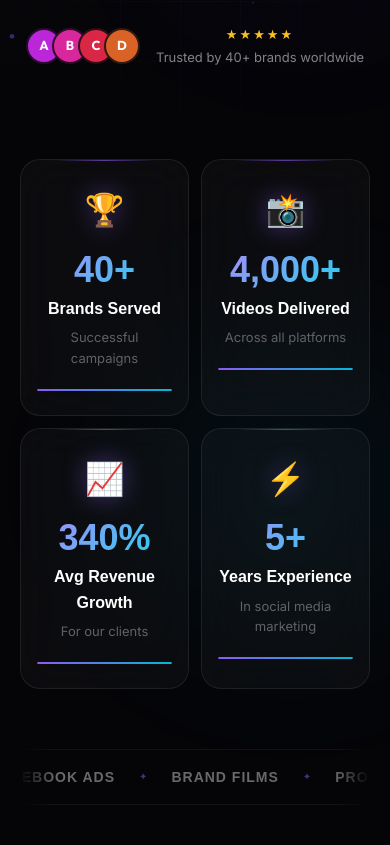
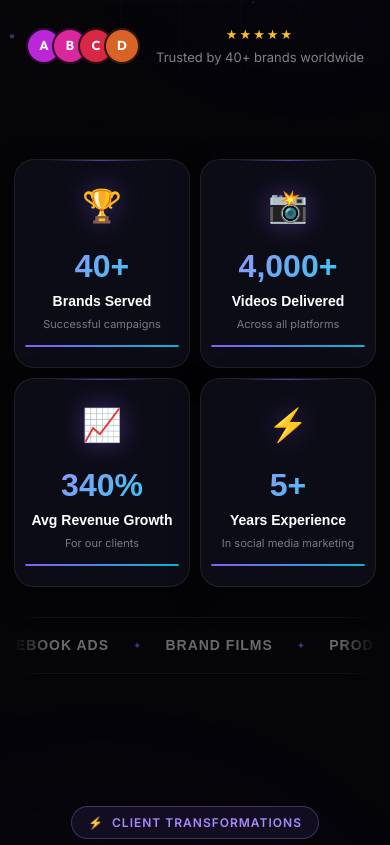
Before and after one commit to amaanpathan2313/Reelx-Media, a React (Vite) app: page / in a window 390 px wide. Shown: the part 779-1624 px from the top of the page. Built offline with nearby package versions, Linux system fonts and the light colour scheme; a web font is replaced by a local one.

Commit message:
Mobile View Update

```diff
--- a/src/components/BeforeAfter/BeforeAfter.css
+++ b/src/components/BeforeAfter/BeforeAfter.css
@@ -300,11 +300,25 @@
   }
 
   .before-after__info {
-    padding: 12px 10px;
+    padding: 10px 6px;
   }
 
   .before-after__box-title {
-    font-size: 13px;
-    line-height: 1.3;
+    font-size: clamp(9.5px, 2.7vw, 12px);
+    line-height: 1.2;
+    white-space: nowrap;
+    overflow: hidden;
+    text-overflow: ellipsis;
+    letter-spacing: -0.02em;
   }
 }
+
+@media (max-width: 400px) {
+  .before-after__info {
+    padding: 8px 5px;
+  }
+
+  .before-after__box-title {
+    font-size: clamp(8.5px, 2.8vw, 10.5px);
+  }
+}
--- a/src/components/BeforeAfter/BeforeAfter.jsx
+++ b/src/components/BeforeAfter/BeforeAfter.jsx
@@ -22,8 +22,6 @@ const videoBoxes = [
     type: 'BEFORE',
     title: 'Client 1 — Before ReelX',
     desc: 'Unoptimized footage & low engagement',
-    views: '15K Views',
-    roas: '1.2x ROAS',
     videoUrl: video1Before,
     poster: 'https://images.unsplash.com/photo-1566073771259-6a8506099945?auto=format&fit=crop&w=800&q=80',
   },
@@ -34,8 +32,6 @@ const videoBoxes = [
     type: 'AFTER',
     title: 'Client 1 — After ReelX',
     desc: 'High-converting viral strategy (+450% Revenue)',
-    views: '2.4M Views',
-    roas: '8.5x ROAS',
     videoUrl: video1After,
     poster: 'https://images.unsplash.com/photo-1582719478250-c89cae4dc85b?auto=format&fit=crop&w=800&q=80',
   },
@@ -46,8 +42,6 @@ const videoBoxes = [
     type: 'BEFORE',
     title: 'Client 2 — Before ReelX',
     desc: 'Static images & low video reach',
-    views: '8K Views',
-    roas: '0.9x ROAS',
     videoUrl: video2Before,
     poster: 'https://images.unsplash.com/photo-1600596542815-ffad4c1539a9?auto=format&fit=crop&w=800&q=80',
   },
@@ -58,8 +52,6 @@ const videoBoxes = [
     type: 'AFTER',
     title: 'Client 2 — After ReelX',
     desc: 'Cinematic property walkthroughs (12x Leads)',
-    views: '4.8M Views',
-    roas: '12x ROAS',
     videoUrl: video2After,
     poster: 'https://images.unsplash.com/photo-1600585154340-be6161a56a0c?auto=format&fit=crop&w=800&q=80',
   },
@@ -70,8 +62,6 @@ const videoBoxes = [
     type: 'BEFORE',
     title: 'Client 3 — Before ReelX',
     desc: 'High ad cost & poor conversion',
-    views: '32K Views',
-    roas: '1.5x ROAS',
     videoUrl: video3Before,
     poster: 'https://images.unsplash.com/photo-1576091160399-112ba8d25d1d?auto=format&fit=crop&w=800&q=80',
   },
@@ -82,8 +72,6 @@ const videoBoxes = [
     type: 'AFTER',
     title: 'Client 3 — After ReelX',
     desc: 'Problem-solving hook ads (18x ROI)',
-    views: '6.2M Views',
-    roas: '18x ROAS',
     videoUrl: video3After,
     poster: 'https://images.unsplash.com/photo-1505751172876-fa1923c5c528?auto=format&fit=crop&w=800&q=80',
   },
@@ -149,22 +137,6 @@ const BeforeAfter = () => {
                     preload="metadata"
                     playsInline
                   />
-
-                  <div className="before-after__overlay">
-                    <div className="before-after__overlay-stats">
-                      <div>
-                        <div className="before-after__stat-val">{box.views}</div>
-                        <div className="before-after__stat-label">Views</div>
-                      </div>
-                      <div className="before-after__stat-divider" />
-                      <div>
-                        <div className="before-after__stat-val" style={{ color: box.type === 'BEFORE' ? '#fca5a5' : '#6ee7b7' }}>
-                          {box.roas}
-                        </div>
-                        <div className="before-after__stat-label">ROAS</div>
-                      </div>
-                    </div>
-                  </div>
                 </div>
 
                 {/* Box Content */}
--- a/src/components/Portfolio/Portfolio.jsx
+++ b/src/components/Portfolio/Portfolio.jsx
@@ -36,38 +36,38 @@ const demoVideo = 'https://res.cloudinary.com/gkl3exsq/video/upload/v1792927651/
 const categories = ['All', 'Resorts / Villas', 'Real State', 'Health Care', 'Promotional Videos']
 
 const portfolioItems = [
-  { id: 'p1', title: 'Brand Promo Video 1', category: 'Promotional Videos', views: '3.1M', roas: '9.2x', color: '#8b5cf6', emoji: '🎬', videoUrl: promo1 },
-  { id: 'r2', title: 'Resort Video 1', category: 'Resorts / Villas', views: '2.1M', roas: '8.4x', color: '#10b981', emoji: '🎬', videoUrl: resort2 },
-  { id: 'rs1', title: 'Real Estate Video 1', category: 'Real State', views: '1.4M', roas: '7.1x', color: '#10b981', emoji: '🎬', videoUrl: realstate1 },
+  { id: 'p1', title: 'Brand Promo Video 1', category: 'Promotional Videos', color: '#8b5cf6', emoji: '🎬', videoUrl: promo1 },
+  { id: 'r2', title: 'Resort Video 1', category: 'Resorts / Villas', color: '#10b981', emoji: '🎬', videoUrl: resort2 },
+  { id: 'rs1', title: 'Real Estate Video 1', category: 'Real State', color: '#10b981', emoji: '🎬', videoUrl: realstate1 },
 
-  { id: 'p2', title: 'Brand Promo Video 2', category: 'Promotional Videos', views: '2.4M', roas: '7.5x', color: '#ec4899', emoji: '🎬', videoUrl: promo2 },
-  { id: 'r3', title: 'Resort Video 2', category: 'Resorts / Villas', views: '1.5M', roas: '6.2x', color: '#06b6d4', emoji: '🎬', videoUrl: resort3 },
-  { id: 'rs2', title: 'Real Estate Video 2', category: 'Real State', views: '2.8M', roas: '8.4x', color: '#06b6d4', emoji: '🎬', videoUrl: realstate2 },
+  { id: 'p2', title: 'Brand Promo Video 2', category: 'Promotional Videos', color: '#ec4899', emoji: '🎬', videoUrl: promo2 },
+  { id: 'r3', title: 'Resort Video 2', category: 'Resorts / Villas', color: '#06b6d4', emoji: '🎬', videoUrl: resort3 },
+  { id: 'rs2', title: 'Real Estate Video 2', category: 'Real State', color: '#06b6d4', emoji: '🎬', videoUrl: realstate2 },
 
-  { id: 'p3', title: 'Brand Promo Video 3', category: 'Promotional Videos', views: '4.8M', roas: '11.1x', color: '#06b6d4', emoji: '🎬', videoUrl: promo3 },
-  { id: 'r4', title: 'Resort Video 3', category: 'Resorts / Villas', views: '3.4M', roas: '10.1x', color: '#8b5cf6', emoji: '🎬', videoUrl: resort4 },
-  { id: 'rs3', title: '2BHK Cinematics', category: 'Real State', views: '3.1M', roas: '9.2x', color: '#8b5cf6', emoji: '🎬', videoUrl: realstate2Bhk },
+  { id: 'p3', title: 'Brand Promo Video 3', category: 'Promotional Videos', color: '#06b6d4', emoji: '🎬', videoUrl: promo3 },
+  { id: 'r4', title: 'Resort Video 3', category: 'Resorts / Villas', color: '#8b5cf6', emoji: '🎬', videoUrl: resort4 },
+  { id: 'rs3', title: '2BHK Cinematics', category: 'Real State', color: '#8b5cf6', emoji: '🎬', videoUrl: realstate2Bhk },
 
-  { id: 'p4', title: 'Brand Promo Video 4', category: 'Promotional Videos', views: '1.2M', roas: '5.4x', color: '#10b981', emoji: '🎬', videoUrl: promo4 },
-  { id: 'r5', title: 'Resort Video 4', category: 'Resorts / Villas', views: '1.2M', roas: '5.5x', color: '#ec4899', emoji: '🎬', videoUrl: resort5 },
-  { id: 'rs4', title: 'Real Estate Video 3', category: 'Real State', views: '1.9M', roas: '6.5x', color: '#ec4899', emoji: '🎬', videoUrl: demoVideo },
+  { id: 'p4', title: 'Brand Promo Video 4', category: 'Promotional Videos', color: '#10b981', emoji: '🎬', videoUrl: promo4 },
+  { id: 'r5', title: 'Resort Video 4', category: 'Resorts / Villas', color: '#ec4899', emoji: '🎬', videoUrl: resort5 },
+  { id: 'rs4', title: 'Real Estate Video 3', category: 'Real State', color: '#ec4899', emoji: '🎬', videoUrl: demoVideo },
 
-  { id: 'p5', title: 'Brand Promo Video 5', category: 'Promotional Videos', views: '5.6M', roas: '13.2x', color: '#f97316', emoji: '🎬', videoUrl: promo5 },
-  { id: 'r6', title: 'Resort Video 5', category: 'Resorts / Villas', views: '4.7M', roas: '12.8x', color: '#fbbf24', emoji: '🎬', videoUrl: resort6 },
-  { id: 'rs5', title: 'Real Estate Video 4', category: 'Real State', views: '4.2M', roas: '11.8x', color: '#fbbf24', emoji: '🎬', videoUrl: realstate4 },
+  { id: 'p5', title: 'Brand Promo Video 5', category: 'Promotional Videos', color: '#f97316', emoji: '🎬', videoUrl: promo5 },
+  { id: 'r6', title: 'Resort Video 5', category: 'Resorts / Villas', color: '#fbbf24', emoji: '🎬', videoUrl: resort6 },
+  { id: 'rs5', title: 'Real Estate Video 4', category: 'Real State', color: '#fbbf24', emoji: '🎬', videoUrl: realstate4 },
 
-  { id: 'p6', title: 'Brand Promo Video 6', category: 'Promotional Videos', views: '8.1M', roas: '15.8x', color: '#fbbf24', emoji: '🎬', videoUrl: promo6 },
-  { id: 'r7', title: 'Resort Video 6', category: 'Resorts / Villas', views: '5.9M', roas: '14.2x', color: '#f97316', emoji: '🎬', videoUrl: resort7 },
-  { id: 'rs6', title: '4BHK Cinematics', category: 'Real State', views: '5.5M', roas: '14.1x', color: '#f97316', emoji: '🎬', videoUrl: realstate4Bhk },
+  { id: 'p6', title: 'Brand Promo Video 6', category: 'Promotional Videos', color: '#fbbf24', emoji: '🎬', videoUrl: promo6 },
+  { id: 'r7', title: 'Resort Video 6', category: 'Resorts / Villas', color: '#f97316', emoji: '🎬', videoUrl: resort7 },
+  { id: 'rs6', title: '4BHK Cinematics', category: 'Real State', color: '#f97316', emoji: '🎬', videoUrl: realstate4Bhk },
 
-  { id: 'p7', title: 'Brand Promo Video 7', category: 'Promotional Videos', views: '2.9M', roas: '8.3x', color: '#4f46e5', emoji: '🎬', videoUrl: demoVideo },
-  { id: 'rs7', title: 'Real Estate Video 5', category: 'Real State', views: '2.4M', roas: '7.9x', color: '#4f46e5', emoji: '🎬', videoUrl: realstate5 },
+  { id: 'p7', title: 'Brand Promo Video 7', category: 'Promotional Videos', color: '#4f46e5', emoji: '🎬', videoUrl: demoVideo },
+  { id: 'rs7', title: 'Real Estate Video 5', category: 'Real State', color: '#4f46e5', emoji: '🎬', videoUrl: realstate5 },
 
-  { id: 'p8', title: 'Brand Promo Video 8', category: 'Promotional Videos', views: '1.9M', roas: '6.7x', color: '#ef4444', emoji: '🎬', videoUrl: promo8 },
-  { id: 'rs8', title: 'Real Estate Video 6', category: 'Real State', views: '1.7M', roas: '5.8x', color: '#ef4444', emoji: '🎬', videoUrl: demoVideo },
+  { id: 'p8', title: 'Brand Promo Video 8', category: 'Promotional Videos', color: '#ef4444', emoji: '🎬', videoUrl: promo8 },
+  { id: 'rs8', title: 'Real Estate Video 6', category: 'Real State', color: '#ef4444', emoji: '🎬', videoUrl: demoVideo },
 
-  { id: 'p9', title: 'Brand Promo Video 9', category: 'Promotional Videos', views: '4.2M', roas: '10.5x', color: '#a78bfa', emoji: '🎬', videoUrl: promo9 },
-  { id: 'rs9', title: 'Real Estate Video 7', category: 'Real State', views: '3.6M', roas: '10.5x', color: '#a78bfa', emoji: '🎬', videoUrl: realstate7 },
+  { id: 'p9', title: 'Brand Promo Video 9', category: 'Promotional Videos', color: '#a78bfa', emoji: '🎬', videoUrl: promo9 },
+  { id: 'rs9', title: 'Real Estate Video 7', category: 'Real State', color: '#a78bfa', emoji: '🎬', videoUrl: realstate7 },
 ]
 
 const Portfolio = () => {
@@ -161,19 +161,6 @@ const Portfolio = () => {
                       </div>
                     </>
                   )}
-                  <div className="portfolio__overlay" style={{ pointerEvents: 'none' }}>
-                    <div className="portfolio__overlay-stats">
-                      <div>
-                        <div className="portfolio__stat-val">{item.views}</div>
-                        <div className="portfolio__stat-label">Views</div>
-                      </div>
-                      <div className="portfolio__stat-divider" />
-                      <div>
-                        <div className="portfolio__stat-val" style={{ color: item.color }}>{item.roas}</div>
-                        <div className="portfolio__stat-label">ROAS</div>
-                      </div>
-                    </div>
-                  </div>
                 </div>
 
                 {/* Info */}
--- a/src/components/Stats/Stats.css
+++ b/src/components/Stats/Stats.css
@@ -2,6 +2,19 @@
   position: relative;
   z-index: 1;
   overflow: hidden;
+  width: 100%;
+  max-width: 100vw;
+  box-sizing: border-box;
+}
+
+.stats .container {
+  width: 100%;
+  max-width: var(--container-max);
+  margin-left: auto;
+  margin-right: auto;
+  padding-left: 24px;
+  padding-right: 24px;
+  box-sizing: border-box;
 }
 
 .stats__orb {
@@ -19,9 +32,11 @@
 
 .stats__grid {
   display: grid;
-  grid-template-columns: repeat(4, 1fr);
+  grid-template-columns: repeat(4, minmax(0, 1fr));
   gap: 20px;
-  margin-bottom: 60px;
+  margin: 0 auto 60px auto;
+  width: 100%;
+  box-sizing: border-box;
 }
 
 .stats__card {
@@ -29,6 +44,26 @@
   text-align: center;
   position: relative;
   cursor: default;
+  box-sizing: border-box;
+  width: 100%;
+  /* Hardware acceleration & anti-flicker isolation */
+  transform: translate3d(0, 0, 0);
+  -webkit-transform: translate3d(0, 0, 0);
+  backface-visibility: hidden;
+  -webkit-backface-visibility: hidden;
+  isolation: isolate;
+  will-change: transform;
+  contain: paint;
+  transition: transform 0.3s ease, border-color 0.3s ease, box-shadow 0.3s ease !important;
+}
+
+.stats__card.glass-card {
+  /* Solid dark base prevents 60fps blur recalculation flickering against particle canvas */
+  background: rgba(14, 14, 26, 0.92);
+  -webkit-backdrop-filter: blur(16px);
+  backdrop-filter: blur(16px);
+  border: 1px solid rgba(255, 255, 255, 0.08);
+  box-shadow: 0 10px 30px rgba(0, 0, 0, 0.35);
 }
 
 .stats__card::before {
@@ -53,12 +88,21 @@
   font-family: var(--font-primary);
   font-size: 48px;
   font-weight: 800;
+  font-variant-numeric: tabular-nums;
   background: linear-gradient(135deg, #a78bfa, #22d3ee);
   -webkit-background-clip: text;
   -webkit-text-fill-color: transparent;
   background-clip: text;
-  line-height: 1;
+  line-height: 1.1;
+  min-height: 54px;
+  display: flex;
+  align-items: center;
+  justify-content: center;
   margin-bottom: 8px;
+  /* Anti-jitter transform layer */
+  transform: translateZ(0);
+  -webkit-transform: translateZ(0);
+  backface-visibility: hidden;
 }
 
 .stats__label {
@@ -72,7 +116,7 @@
 .stats__desc {
   font-family: 'Inter', sans-serif;
   font-size: 13px;
-  color: rgba(255, 255, 255, 0.35);
+  color: rgba(255, 255, 255, 0.45);
   margin-bottom: 20px;
 }
 
@@ -96,6 +140,9 @@
   border-bottom: 1px solid rgba(255, 255, 255, 0.06);
   padding: 16px 0;
   mask-image: linear-gradient(90deg, transparent 0%, black 10%, black 90%, transparent 100%);
+  width: 100%;
+  max-width: 100%;
+  box-sizing: border-box;
 }
 
 .stats__marquee-track {
@@ -127,12 +174,65 @@
   font-size: 10px;
 }
 
+/* Responsive adjustments */
 @media (max-width: 1024px) {
-  .stats__grid { grid-template-columns: repeat(2, 1fr); }
+  .stats__grid {
+    grid-template-columns: repeat(2, minmax(0, 1fr));
+    gap: 16px;
+    width: 100%;
+    margin-left: auto;
+    margin-right: auto;
+  }
+}
+
+@media (max-width: 768px) {
+  .stats .container {
+    padding-left: 16px;
+    padding-right: 16px;
+  }
+  .stats__grid {
+    grid-template-columns: repeat(2, minmax(0, 1fr));
+    gap: 12px;
+    margin-bottom: 40px;
+    width: 100%;
+    margin-left: auto;
+    margin-right: auto;
+  }
+  .stats__card {
+    padding: 24px 14px;
+  }
+  .stats__orb {
+    display: none;
+  }
 }
 
 @media (max-width: 480px) {
-  .stats__grid { grid-template-columns: 1fr 1fr; gap: 12px; }
-  .stats__number { font-size: 36px; }
-  .stats__card { padding: 24px 16px; }
+  .stats .container {
+    padding-left: 14px;
+    padding-right: 14px;
+  }
+  .stats__grid {
+    grid-template-columns: repeat(2, minmax(0, 1fr));
+    gap: 10px;
+    margin-bottom: 30px;
+    width: 100%;
+    margin-left: auto;
+    margin-right: auto;
+  }
+  .stats__number {
+    font-size: 32px;
+    min-height: 38px;
+  }
+  .stats__card {
+    padding: 20px 10px;
+  }
+  .stats__label {
+    font-size: 14px;
+    line-height: 1.25;
+  }
+  .stats__desc {
+    font-size: 11px;
+    margin-bottom: 14px;
+    line-height: 1.3;
+  }
 }
--- a/src/components/Stats/Stats.jsx
+++ b/src/components/Stats/Stats.jsx
@@ -12,7 +12,7 @@ const stats = [
 ]
 
 const Stats = () => {
-  const [ref, inView] = useInView({ triggerOnce: true, threshold: 0.2 })
+  const [ref, inView] = useInView({ triggerOnce: true, threshold: 0.15 })
 
   return (
     <section className="stats section" id="stats">
@@ -21,29 +21,31 @@ const Stats = () => {
         <motion.div
           ref={ref}
           className="stats__grid"
-          initial={{ opacity: 0, y: 40 }}
+          initial={{ opacity: 0, y: 30 }}
           animate={inView ? { opacity: 1, y: 0 } : {}}
-          transition={{ duration: 0.7, staggerChildren: 0.1 }}
+          transition={{ duration: 0.6 }}
         >
           {stats.map((stat, i) => (
             <motion.div
               key={stat.label}
               className="stats__card glass-card"
-              initial={{ opacity: 0, y: 30, scale: 0.95 }}
-              animate={inView ? { opacity: 1, y: 0, scale: 1 } : {}}
-              transition={{ delay: i * 0.12, duration: 0.6 }}
-              whileHover={{ y: -8, scale: 1.02 }}
+              initial={{ opacity: 0, y: 20 }}
+              animate={inView ? { opacity: 1, y: 0 } : {}}
+              transition={{ delay: i * 0.1, duration: 0.5 }}
+              whileHover={{ y: -6, scale: 1.02 }}
             >
               <div className="stats__icon">{stat.icon}</div>
               <div className="stats__number">
-                {inView && (
+                {inView ? (
                   <CountUp
                     end={stat.number}
-                    duration={2.5}
-                    delay={i * 0.1}
+                    duration={2}
+                    delay={i * 0.08}
                     suffix={stat.suffix}
-                    enableScrollSpy
+                    preserveValue={true}
                   />
+                ) : (
+                  <span>0{stat.suffix}</span>
                 )}
               </div>
               <div className="stats__label">{stat.label}</div>
@@ -53,7 +55,7 @@ const Stats = () => {
                   className="stats__bar-fill"
                   initial={{ width: 0 }}
                   animate={inView ? { width: '100%' } : {}}
-                  transition={{ delay: i * 0.12 + 0.5, duration: 1.2 }}
+                  transition={{ delay: i * 0.1 + 0.4, duration: 1 }}
                 />
               </div>
             </motion.div>
```
Also changed, not shown: 1 other file (tests, documents, lock files or other folders).
